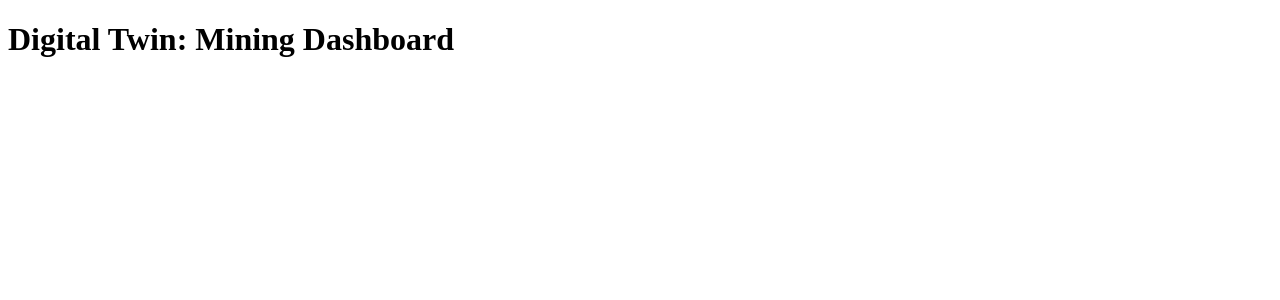
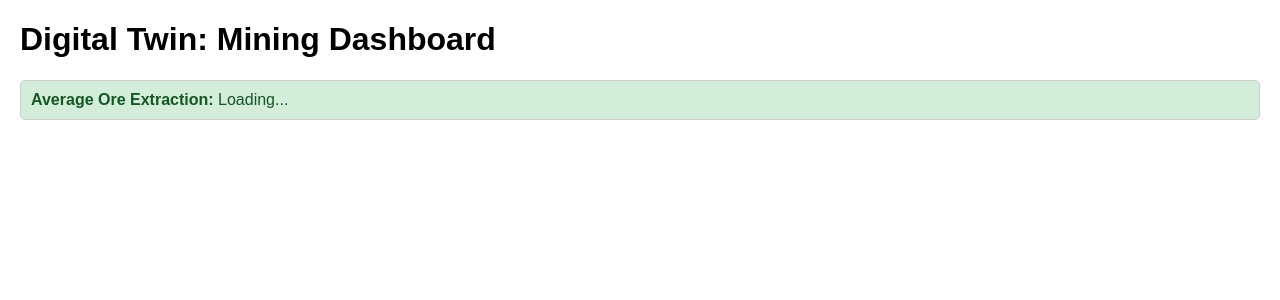
Before and after one commit to MenakaGodakanda/digital-twin-mining, a Flask app: page / in a window 1280 px wide. Shown: the top 300 px of the page. Run offline with Flask 3, Linux system fonts and the light colour scheme; data that the repository does not hold is empty; some libraries are stand-ins or nearby versions.

Commit message:
Update index.html

```diff
--- a/app/templates/index.html
+++ b/app/templates/index.html
@@ -3,26 +3,86 @@
 <head>
     <title>Mining Digital Twin</title>
     <script src="https://cdn.plot.ly/plotly-latest.min.js"></script>
+    <style>
+        body {
+            font-family: Arial, sans-serif;
+            margin: 20px;
+        }
+        .dashboard {
+            display: flex;
+            flex-direction: column;
+            gap: 20px;
+        }
+        .alert {
+            padding: 10px;
+            border: 1px solid #ccc;
+            border-radius: 5px;
+        }
+        .alert.success {
+            background-color: #d4edda;
+            color: #155724;
+        }
+        .alert.warning {
+            background-color: #f8d7da;
+            color: #721c24;
+        }
+    </style>
 </head>
 <body>
     <h1>Digital Twin: Mining Dashboard</h1>
-    <div id="chart"></div>
+    <div class="dashboard">
+        <!-- Average Ore Extraction -->
+        <div class="alert success" id="average-ore">
+            <strong>Average Ore Extraction:</strong> Loading...
+        </div>
+
+        <!-- Downtime Alert -->
+        <div class="alert warning" id="downtime-alert" style="display: none;">
+            <strong>Alert:</strong> Machine has been idle for 5 or more cycles!
+        </div>
+
+        <!-- Real-Time Chart -->
+        <div id="chart"></div>
+    </div>
 
     <script>
         async function fetchData() {
             const response = await fetch('/api/data');
-            const data = await response.json();
+            const result = await response.json();
+
+            // Update the chart
+            const data = result.data;
             const timestamps = data.map(row => row[1]);
             const oreExtracted = data.map(row => row[2]);
 
             Plotly.newPlot('chart', [{
                 x: timestamps,
                 y: oreExtracted,
-                type: 'scatter'
-            }]);
+                type: 'scatter',
+                mode: 'lines+markers',
+                marker: { color: 'blue' }
+            }], {
+                title: 'Ore Extraction Over Time',
+                xaxis: { title: 'Time' },
+                yaxis: { title: 'Ore Extracted (tons)' }
+            });
+
+            // Update average ore extraction
+            const avgElement = document.getElementById('average-ore');
+            avgElement.innerHTML = `<strong>Average Ore Extraction:</strong> ${result.average_ore_extraction} tons`;
+
+            // Update downtime alert
+            const alertElement = document.getElementById('downtime-alert');
+            if (result.downtime_alert) {
+                alertElement.style.display = 'block';
+            } else {
+                alertElement.style.display = 'none';
+            }
         }
 
-        setInterval(fetchData, 2000); // Refresh data every 2 seconds
+        // Fetch data every 2 seconds
+        setInterval(fetchData, 2000);
+        fetchData(); // Initial fetch
     </script>
 </body>
 </html>
```
